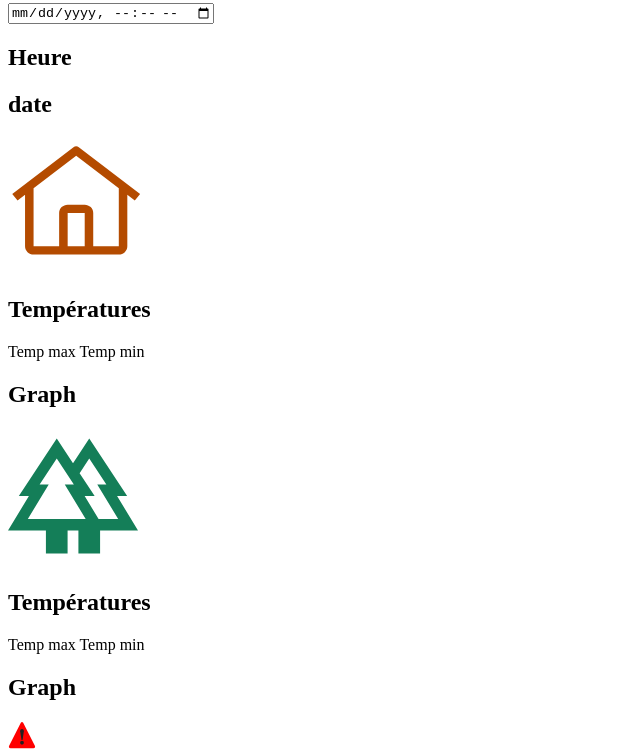
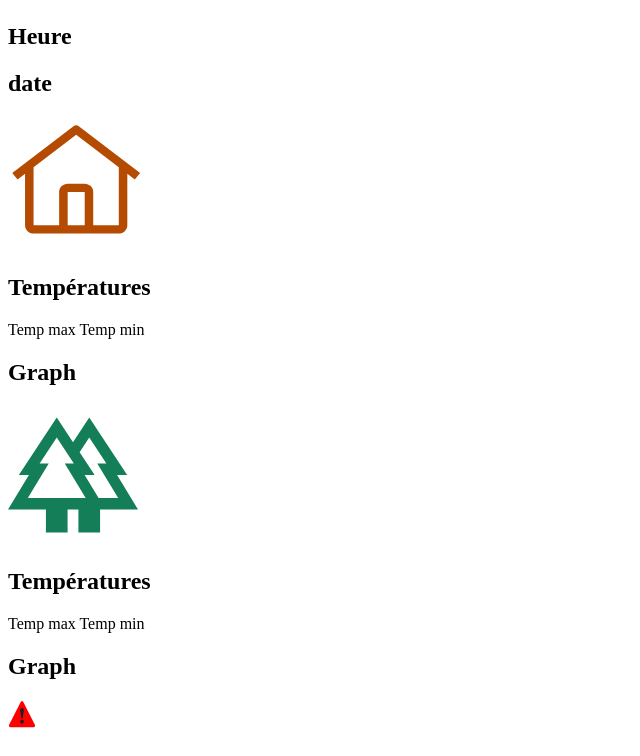
Before and after one commit to Alixen/WEB_LP, a plain HTML site: page Licence WEB/index.html in a window 1280 px wide. Shown: the part 208-964 px from the top of the page, without its empty margins (0-640 px from the left). Drawn offline with Linux system fonts and the light colour scheme.

Commit message:
Add files via upload

```diff
--- a/Licence WEB/index.html
+++ b/Licence WEB/index.html
@@ -14,7 +14,7 @@
         </header>
         <main>
             <img src="emojione_warning.svg" alt="Notification Alerte">
-            <section><input type="datetime-local" autocomplete="on"><h2>Heure</h2><h2>date</h2>
+            <section><h2>Heure</h2><h2>date</h2>
                 <article>
                     <img src="carbon_home.svg" alt="Interieur">
                     <h2>Températures</h2>
```
